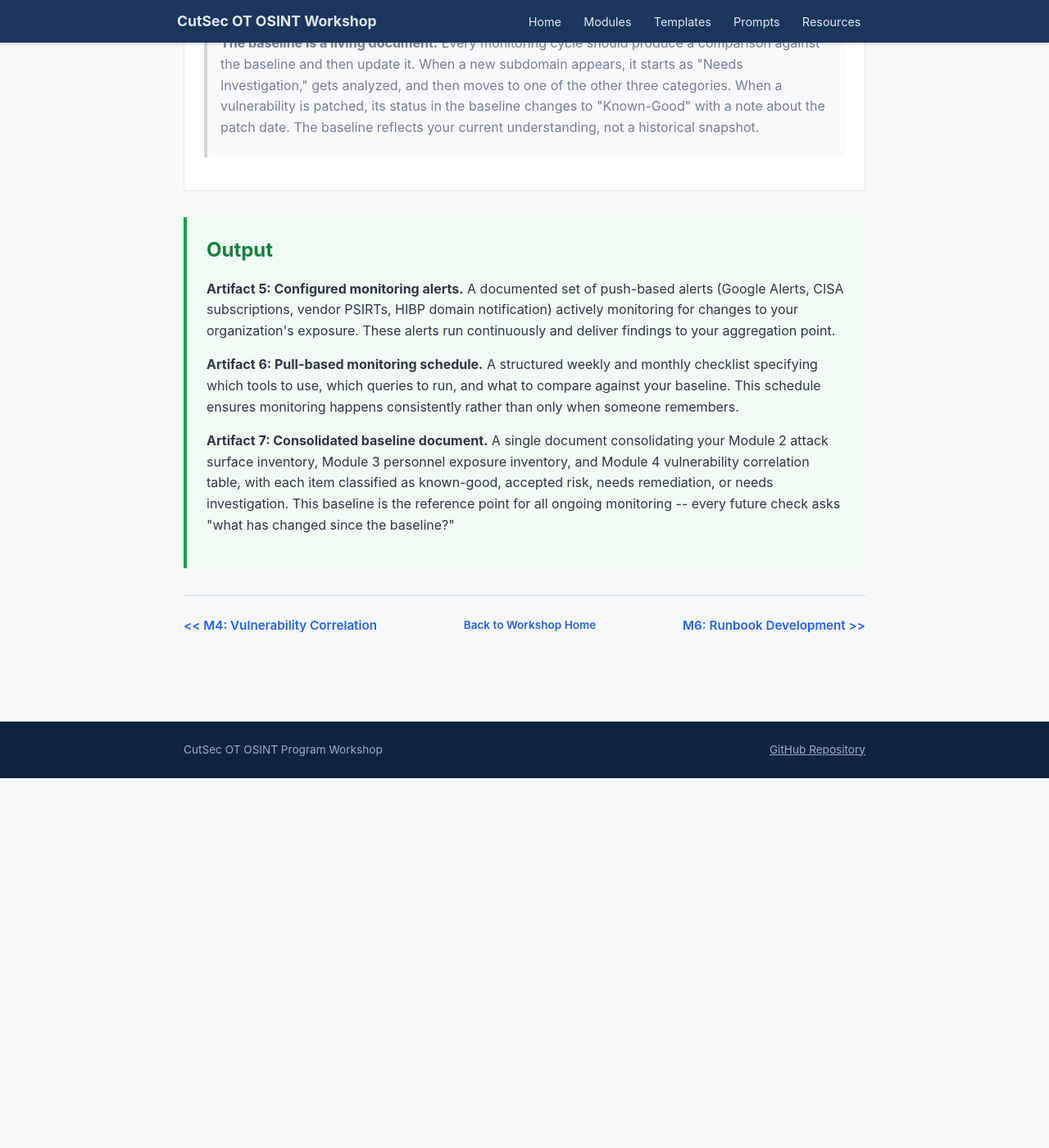
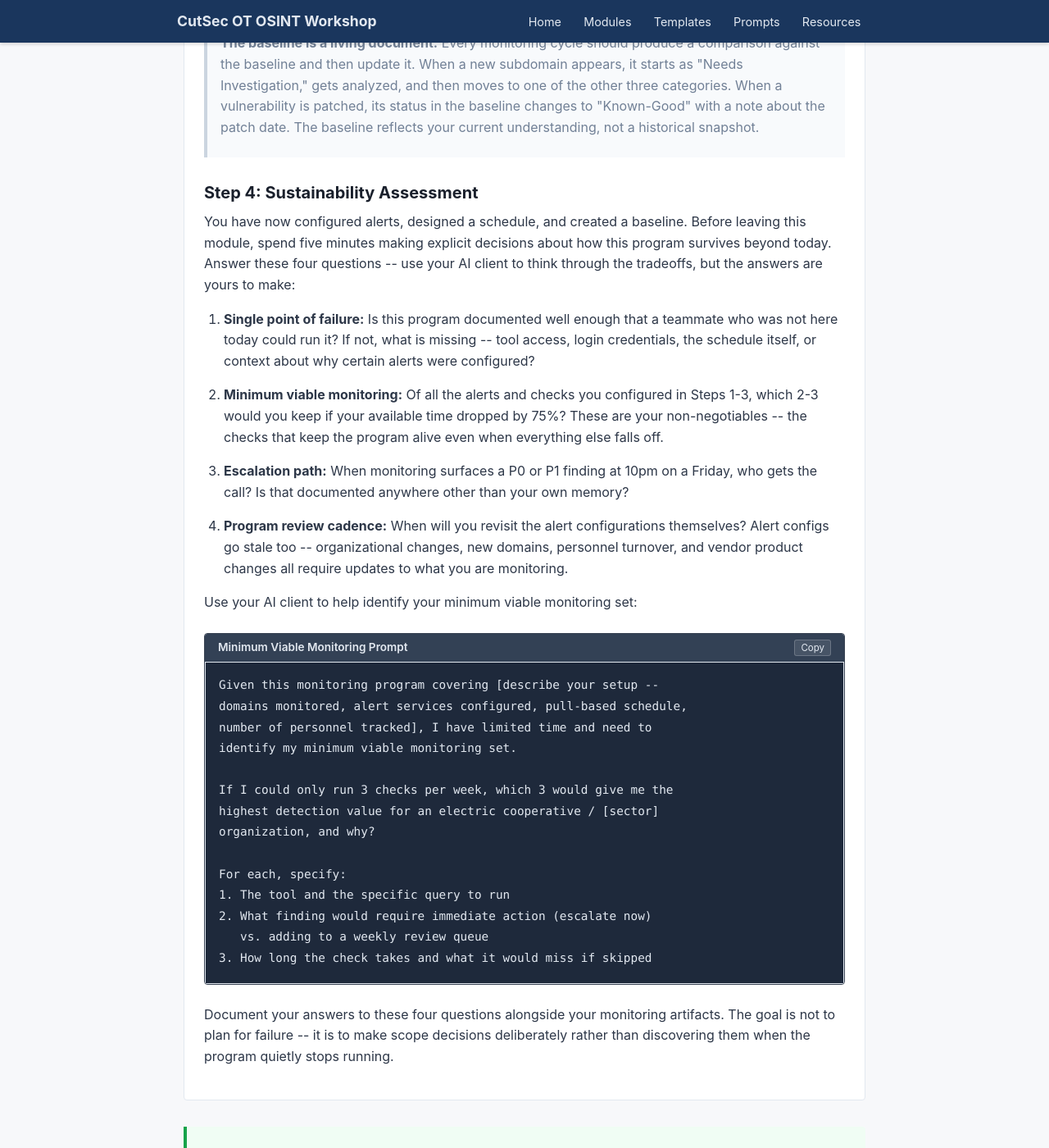
Before and after one commit to cutaway-security/ot-osint-program-workshop, a Jekyll site: the page built from modules/m5-monitoring-alerting.html, in a window 1280 px wide and 1400 px high, scrolled down 6455 px. Shown: the whole window at 82% size. Built offline with Jekyll 4.4.1, drawn with Linux system fonts in a browser that asks for light colours; before the commit the page ends 7404 px from its top, so only the background shows below that; some of the changed text lies outside the part shown.

Commit message:
Add M5 Step 4: Sustainability Assessment
New lab step with 4 explicit sustainability questions (single point
of failure, minimum viable monitoring, escalation path, program
review cadence) and AI prompt for identifying minimum viable
monitoring set. Lab time updated from 35 to 40 min (total 50 min).

Co-Authored-By: Claude Opus 4.6 <noreply@anthropic.com>

```diff
--- a/modules/m5-monitoring-alerting.html
+++ b/modules/m5-monitoring-alerting.html
@@ -428,6 +428,39 @@ For each check, specify:
     <p><strong>The baseline is a living document.</strong> Every monitoring cycle should produce a comparison against the baseline and then update it. When a new subdomain appears, it starts as "Needs Investigation," gets analyzed, and then moves to one of the other three categories. When a vulnerability is patched, its status in the baseline changes to "Known-Good" with a note about the patch date. The baseline reflects your current understanding, not a historical snapshot.</p>
   </blockquote>
 
+  <h3>Step 4: Sustainability Assessment</h3>
+
+  <p>You have now configured alerts, designed a schedule, and created a baseline. Before leaving this module, spend five minutes making explicit decisions about how this program survives beyond today. Answer these four questions -- use your AI client to think through the tradeoffs, but the answers are yours to make:</p>
+
+  <ol>
+    <li><strong>Single point of failure:</strong> Is this program documented well enough that a teammate who was not here today could run it? If not, what is missing -- tool access, login credentials, the schedule itself, or context about why certain alerts were configured?</li>
+    <li><strong>Minimum viable monitoring:</strong> Of all the alerts and checks you configured in Steps 1-3, which 2-3 would you keep if your available time dropped by 75%? These are your non-negotiables -- the checks that keep the program alive even when everything else falls off.</li>
+    <li><strong>Escalation path:</strong> When monitoring surfaces a P0 or P1 finding at 10pm on a Friday, who gets the call? Is that documented anywhere other than your own memory?</li>
+    <li><strong>Program review cadence:</strong> When will you revisit the alert configurations themselves? Alert configs go stale too -- organizational changes, new domains, personnel turnover, and vendor product changes all require updates to what you are monitoring.</li>
+  </ol>
+
+  <p>Use your AI client to help identify your minimum viable monitoring set:</p>
+
+{% capture m5_sustainability_prompt %}
+Given this monitoring program covering [describe your setup --
+domains monitored, alert services configured, pull-based schedule,
+number of personnel tracked], I have limited time and need to
+identify my minimum viable monitoring set.
+
+If I could only run 3 checks per week, which 3 would give me the
+highest detection value for an electric cooperative / [sector]
+organization, and why?
+
+For each, specify:
+1. The tool and the specific query to run
+2. What finding would require immediate action (escalate now)
+   vs. adding to a weekly review queue
+3. How long the check takes and what it would miss if skipped
+{% endcapture %}
+{% include prompt-block.html title="Minimum Viable Monitoring Prompt" content=m5_sustainability_prompt %}
+
+  <p>Document your answers to these four questions alongside your monitoring artifacts. The goal is not to plan for failure -- it is to make scope decisions deliberately rather than discovering them when the program quietly stops running.</p>
+
 </section>
 
 <section class="module-output">
```
Also changed, not shown: other parts of modules/m5-monitoring-alerting.html (+2 -2 lines).
